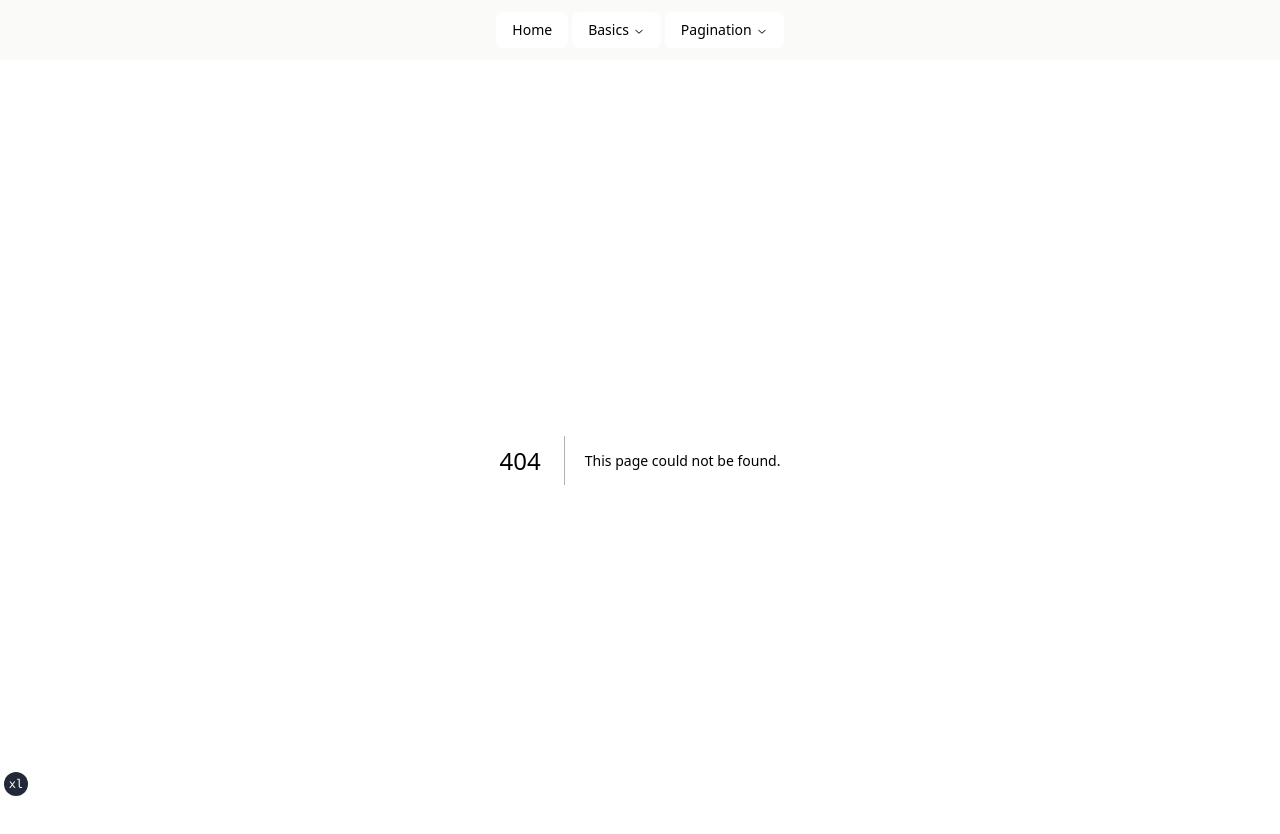
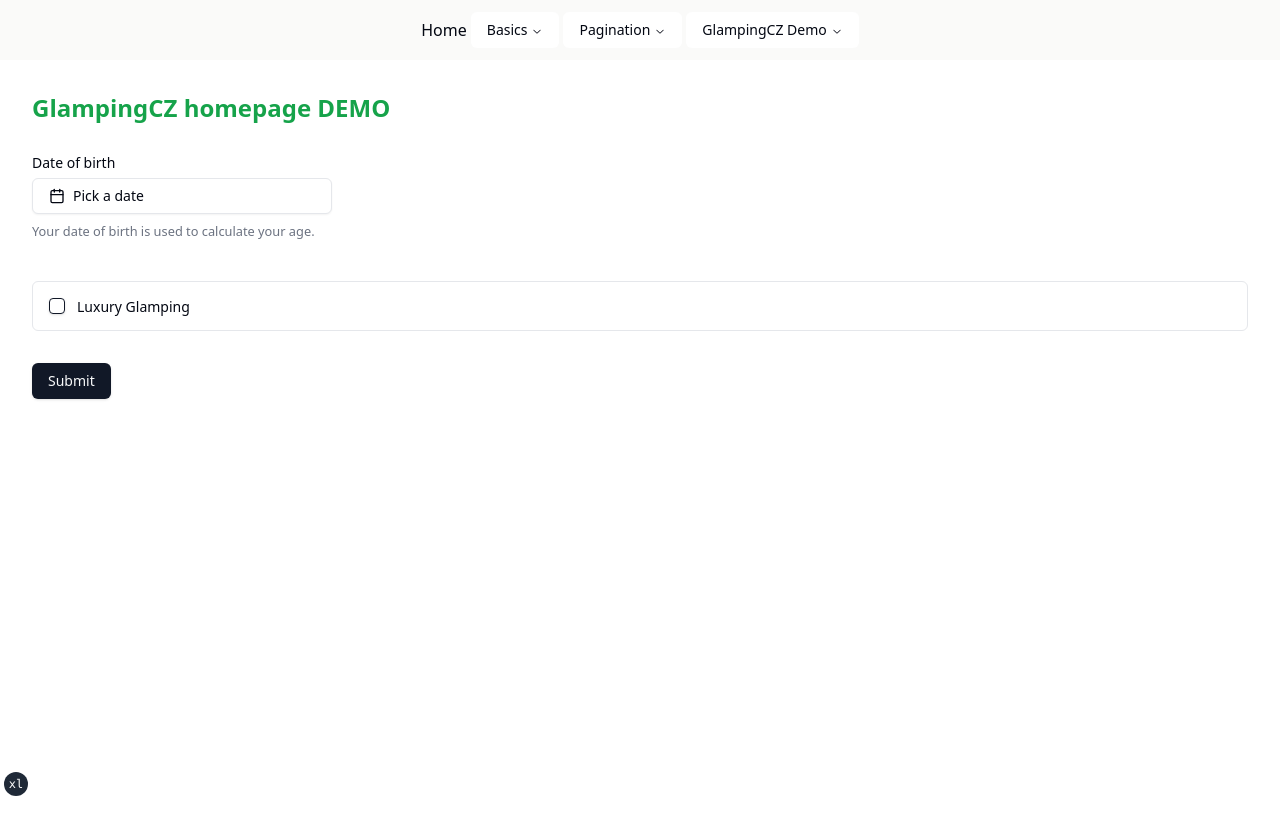
Before and after one commit to patrikzita/apollo-gql-demo, a Next.js app: page /glamps-homepage in a window 1280 px wide. Before the commit this address had no page. Shown: the top 834 px of the page. After the commit the page ends 800 px from the top, so only its background shows below. Built offline with nearby package versions, Linux system fonts and the light colour scheme.

Commit message:
feat: search page demo

```diff
--- a/src/components/PreviewCard.tsx
+++ b/src/components/PreviewCard.tsx
@@ -8,6 +8,7 @@ import {
 } from "@/components/ui/card";
 import { Glamp } from "@/generated/graphql";
 import { cn } from "@/lib/utils";
+import { formatDate } from "date-fns";
 
 type CardProps = React.ComponentProps<typeof Card> & {
   glamp: Glamp;
@@ -23,7 +24,12 @@ export function PreviewCard({ className, glamp, ...props }: CardProps) {
         <CardDescription>{glamp.description}</CardDescription>
       </CardHeader>
       <CardContent className="grid gap-4"></CardContent>
-      <CardFooter></CardFooter>
+      <CardFooter>
+        <p>
+          {formatDate(new Date(glamp.availableFrom), "dd.MMMM yyyy")} -{" "}
+          {formatDate(new Date(glamp.availableTo), "dd.MMMM yyyy")}
+        </p>
+      </CardFooter>
     </Card>
   );
 }
--- a/src/components/layouts/MainNav.tsx
+++ b/src/components/layouts/MainNav.tsx
@@ -20,6 +20,8 @@ const ROUTES = {
   OPTIMISTIC_UI: "/optimistic-ui",
   ERROR_HANDLING: "/error-handling",
   REFETCH: "/refetch-changing",
+  GLAMP_HOMEPAGE: "/glamps-homepage",
+  GLAMPS: "/glamps",
 };
 
 const MainNav = () => {
@@ -27,15 +29,15 @@ const MainNav = () => {
     <NavigationMenu>
       <NavigationMenuList>
         <NavigationMenuItem>
-          <Link href={ROUTES.HOME} legacyBehavior passHref>
-            <NavigationMenuLink className={navigationMenuTriggerStyle()}>
-              Home
+          <NavigationMenuLink href={ROUTES.HOME} asChild>
+            <Link href={ROUTES.HOME}>Home</Link>
           </NavigationMenuLink>
-          </Link>
         </NavigationMenuItem>
         <NavigationMenuItem>
           <NavigationMenuTrigger>Basics</NavigationMenuTrigger>
+
           <NavigationMenuContent>
+            <div className="grid gap-3 p-6 md:w-[400px] lg:w-[500px]">
               <Link href={ROUTES.CREATE_DEAL} legacyBehavior passHref>
                 <NavigationMenuLink className={navigationMenuTriggerStyle()}>
                   Mutation - update cache
@@ -56,11 +58,13 @@ const MainNav = () => {
                   Refetching
                 </NavigationMenuLink>
               </Link>
+            </div>
           </NavigationMenuContent>
         </NavigationMenuItem>
         <NavigationMenuItem>
           <NavigationMenuTrigger>Pagination</NavigationMenuTrigger>
           <NavigationMenuContent>
+            <div className="grid gap-3 p-6 md:w-[400px] lg:w-[500px]">
               <Link href={ROUTES.OFFSET_PAGINATION} legacyBehavior passHref>
                 <NavigationMenuLink className={navigationMenuTriggerStyle()}>
                   Offset Pagination
@@ -98,6 +102,24 @@ const MainNav = () => {
                   Cursor pagination
                 </NavigationMenuLink>
               </Link>
+            </div>
+          </NavigationMenuContent>
+        </NavigationMenuItem>
+        <NavigationMenuItem>
+          <NavigationMenuTrigger>GlampingCZ Demo</NavigationMenuTrigger>
+          <NavigationMenuContent>
+            <div className="grid gap-3 p-6 md:w-[400px] lg:w-[500px]">
+              <Link href={ROUTES.GLAMP_HOMEPAGE} legacyBehavior passHref>
+                <NavigationMenuLink className={navigationMenuTriggerStyle()}>
+                  Homepage
+                </NavigationMenuLink>
+              </Link>
+              <Link href={ROUTES.GLAMPS} legacyBehavior passHref>
+                <NavigationMenuLink className={navigationMenuTriggerStyle()}>
+                  Search
+                </NavigationMenuLink>
+              </Link>
+            </div>
           </NavigationMenuContent>
         </NavigationMenuItem>
       </NavigationMenuList>
--- a/src/lib/validators/searchParams.ts
+++ b/src/lib/validators/searchParams.ts
@@ -1,10 +1,16 @@
 import { ParsedUrlQuery } from "querystring";
-import { z } from "zod";
+import { string, z } from "zod";
+
+const stringToBoolean = (val: unknown) => {
+  if (val === "true") return true;
+  if (val === "false") return false;
+  return val;
+};
 
 export const searchParamsSchema = z.object({
   dateFrom: z.string().datetime({ offset: true }),
   dateTo: z.string().datetime({ offset: true }),
-  isLuxury: z.coerce.boolean(),
+  isLuxury: z.preprocess(stringToBoolean, z.boolean()),
 });
 
 export const getValidSearchParams = (query: ParsedUrlQuery) => {
--- /dev/null
+++ b/src/pages/glamps-homepage/index.tsx
@@ -0,0 +1,38 @@
+import SearchBar from "@/components/SeachBar";
+import { Shell } from "@/components/Shell";
+import { GetSearchGlampsQueryVariables } from "@/generated/graphql";
+import { formatISO } from "date-fns";
+import { useRouter } from "next/router";
+import { DateRange } from "react-day-picker";
+
+export default function SearchHomepage() {
+  const router = useRouter();
+
+  const handleSearch = ({
+    variables,
+    dateRange,
+  }: {
+    variables: GetSearchGlampsQueryVariables;
+    dateRange: DateRange;
+  }) => {
+    const searchParams = {
+      isLuxury: variables.isLuxury ?? false,
+      dateFrom: formatISO(dateRange.from) ?? undefined,
+      dateTo: formatISO(dateRange.to) ?? undefined,
+    };
+
+    router.push({
+      pathname: "/glamps",
+      query: { ...searchParams },
+    });
+  };
+
+  return (
+    <Shell as="main" variant="default">
+      <h1 className="text-2xl text-green-600 font-bold">
+        GlampingCZ homepage DEMO
+      </h1>
+      <SearchBar onSearch={handleSearch} />
+    </Shell>
+  );
+}
```
Also changed, not shown: 1 other file (tests, documents, lock files or other folders). Lines whose indentation alone changed are shown as unchanged.
